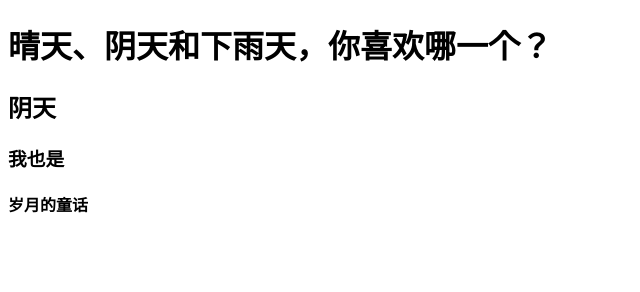
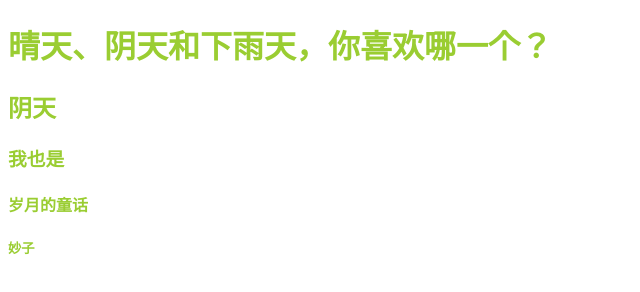
Before and after one commit to ssminspiration/shhm, a plain HTML site: page index.html in a window 1280 px wide. Shown: the whole page, without its empty margins (0-640 px from the left). Drawn offline with Linux system fonts and the light colour scheme.

Commit message:
06-添加了人物

```diff
--- a/index.html
+++ b/index.html
@@ -6,6 +6,11 @@
     <meta name="viewport" content="width=device-width, initial-scale=1.0">
     <meta http-equiv="X-UA-Compatible" content="ie=edge">
     <title>Document</title>
+    <style>
+        body {
+            color: yellowgreen
+        }
+    </style>
 </head>
 
 <body>
@@ -13,6 +18,7 @@
     <h2>阴天</h2>
     <h3>我也是</h3>
     <h4>岁月的童话</h4>
+    <h5>妙子</h5>
 </body>
 
 </html>
```
